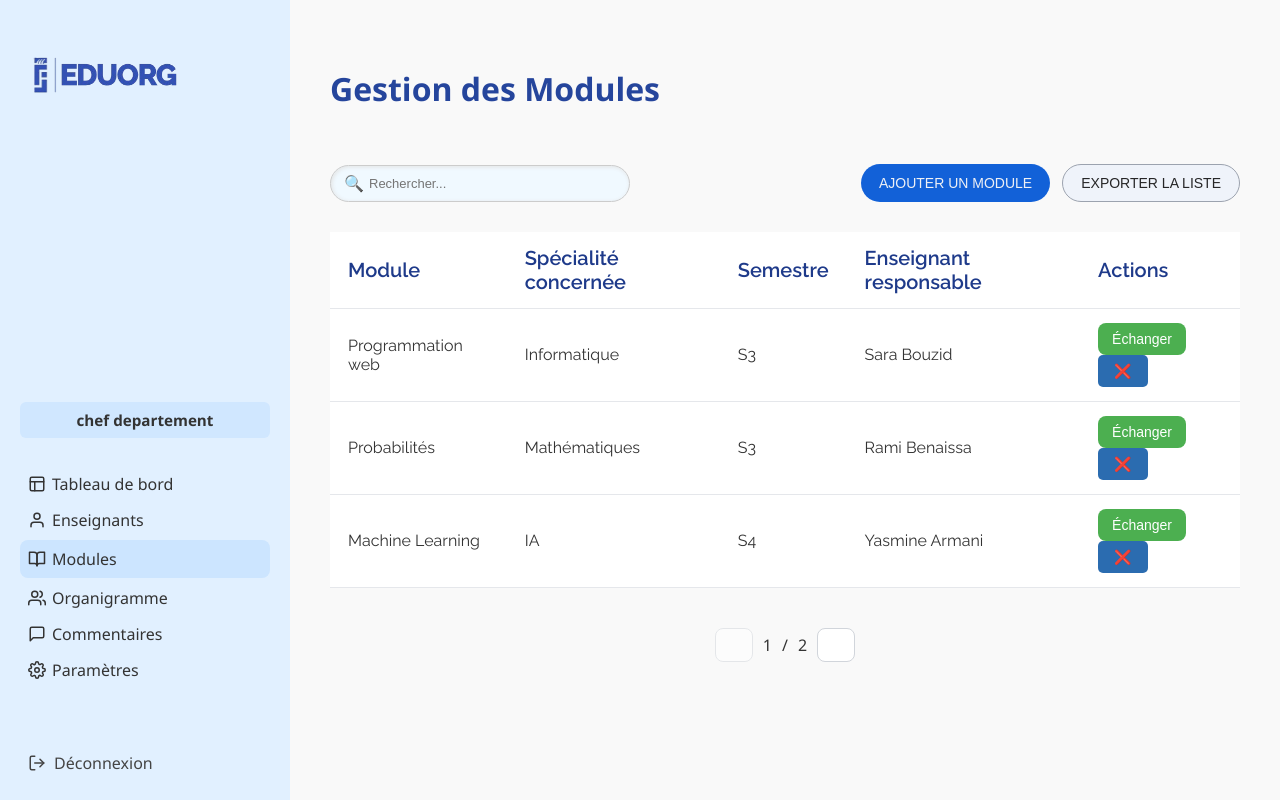
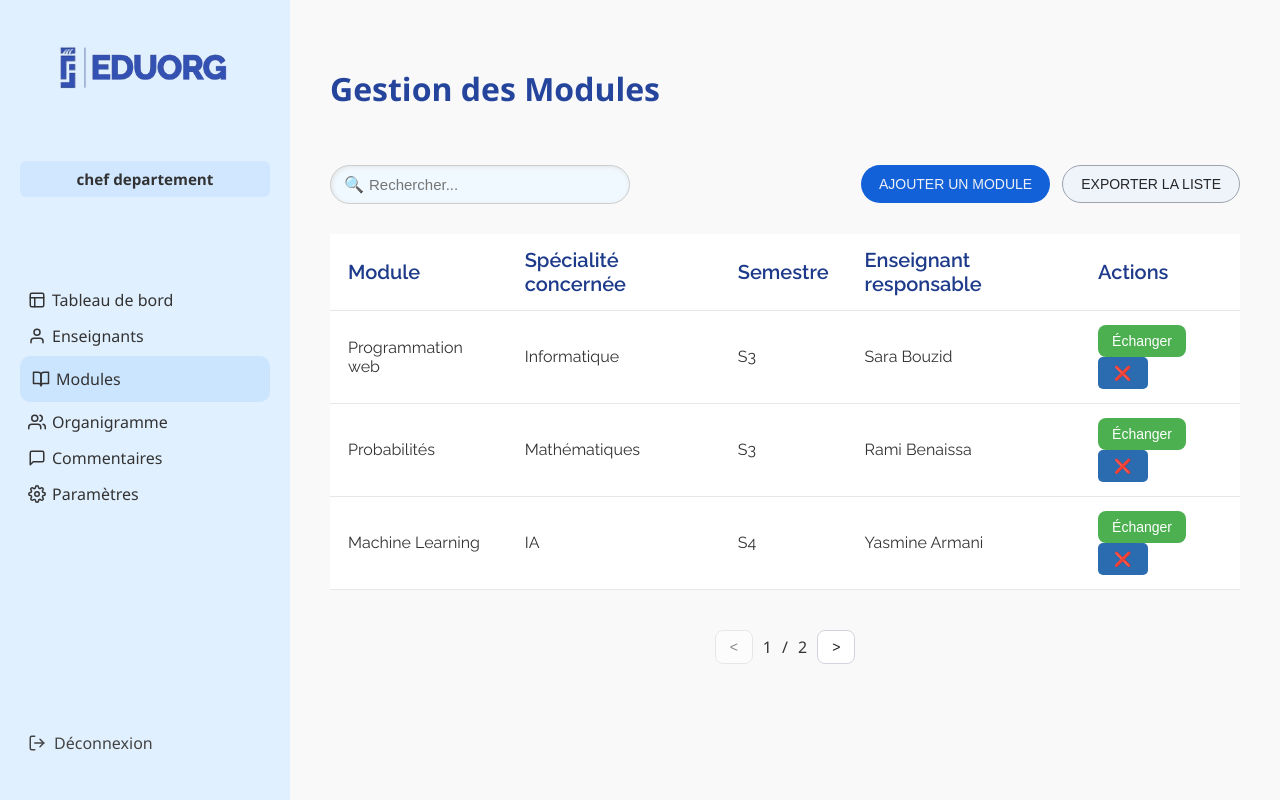
Before and after one commit to melissanf/projet-pluridisciplinaire, a React (Create React App) app: page /modules in a window 1280 px wide. Built offline with nearby package versions, Linux system fonts and the light colour scheme.

Commit message:
frontend

```diff
--- a/src/components/Pagination.css
+++ b/src/components/Pagination.css
@@ -14,6 +14,7 @@
     border-radius: 6px;
     cursor: pointer;
     font-weight: bold;
+    color: rgb(29, 28, 28);
   }
 
   .pagination button:disabled {
--- a/src/components/Sidebar.css
+++ b/src/components/Sidebar.css
@@ -2,7 +2,7 @@
 .sidebar {
   width: 250px;
   background-color: #e1f0ff;
-  padding: 16px;
+  padding: 20px;
   display: flex;
   flex-direction: column;
   justify-content: space-between;
@@ -13,7 +13,8 @@
   display: flex;
   justify-content: center;
   align-items: center;
-  margin-bottom: 12px;
+  margin-bottom: -50px;
+  margin-top: -110px;
 }
 
 .logo img {
@@ -30,8 +31,7 @@
   color: #333;
   text-align: center;
   font-size: 0.95rem;
-  margin-bottom: -100px;
-  margin-top: 70px;
+  margin-top: -200px;
 }
 
 /* Menu */
@@ -39,8 +39,7 @@
   display: flex;
   flex-direction: column;
   gap: 4px;
-  margin-bottom: 50px;
-
+   margin-top: -100px;
 }
 
 .menu-item {
@@ -69,8 +68,9 @@
   padding: 6px 8px;
   border-radius: 5px;
   transition: background-color 0.2s ease;
-  margin-top: -100px;
-}
+  margin-bottom: 20px;
+  margin-top: -20px;
+ }
 
 .logout:hover {
   background-color: #c4dfff;
--- a/src/components/SidebarTeacher.css
+++ b/src/components/SidebarTeacher.css
@@ -10,10 +10,10 @@
 
 /* Logo */
 .logo {
-  width: 300px;
-  margin-bottom: -80px;
-  margin-top: -80px;
-  margin-left: -80px;
+  width: 350px;
+  margin-bottom: 100px;
+  margin-top: -300px;
+  margin-left: -70px;
 }
 
 /* Rôle utilisateur */
@@ -25,34 +25,34 @@
   text-align: center;
   border-radius: 8px;
   font-weight: bold;
-  margin-top: 10px;  /* Adjusted for better layout */
-  margin-bottom: 20px; /* Adjusted for better layout */
+  margin-top: -250px;
+  margin-bottom: -70px;
 }
 
 /* Menu */
 .menu {
   display: flex;
   flex-direction: column;
-  gap: 25px;
-  margin-top: 20px; /* Adjusted for better layout */
+  gap: 4px;
+  margin-bottom: 50px;
+
 }
-
 .menu-item {
   display: flex;
   align-items: center;
-  gap: 10px;
+  gap: 20px;
   cursor: pointer;
   color: #333;
-  padding: 6px;
-  border-radius: 6px;
-  transition: background-color 0.3s ease;
+  padding: 20px 15px;
+  border-radius: 20px;
+  transition: background-color 0.2s ease;
 }
 
 .menu-item:hover,
 .menu-item.active {
   background-color: #cce5ff;
-  border-radius: 8px;
-  padding: 8px;
+  border-radius: 10px;
+  padding: 12px;
 }
 
 /* Déconnexion */
--- a/src/login/login.css
+++ b/src/login/login.css
@@ -46,9 +46,9 @@ body {
 /* Logo positionné en absolu */
 .login-logo {
   position: absolute;
-  top: -149px;
+  top: -160px;
   left: -95px;
-  width: 300px;
+  width: 350px;
   z-index: 10;
 }
 
--- a/src/pages/ModuleManagement.css
+++ b/src/pages/ModuleManagement.css
@@ -11,15 +11,7 @@ body {
   min-height: 100vh;
 }
 
-/* ----- Sidebar (agrandie) ----- */
-.sidebar {
-  width: 250px;
-  background-color: #e1f0ff;
-  padding: 20px;
-  display: flex;
-  flex-direction: column;
-  justify-content: space-between;
-}
+
 
 /* ----- Contenu principal ----- */
 .main {
@@ -132,6 +124,7 @@ body {
 }
 
 
+
 /* Style du champ de commentaire */
 textarea {
   font-family: 'Raleway', sans-serif;
--- a/src/pages/ModuleManagement.jsx
+++ b/src/pages/ModuleManagement.jsx
@@ -147,8 +147,10 @@ const ModuleManagement = () => {
           modules={paginatedModules}
           onEdit={handleEdit}
           onDelete={handleDelete}
+
           role={role}
         />
+
 
         <Pagination
           currentPage={currentPage}
--- a/src/pages/Profil.css
+++ b/src/pages/Profil.css
@@ -9,18 +9,19 @@
 .profile-form {
   flex: 1;
   padding: 20px; /* Reduced padding for a more compact layout */
-  background-color: #f5f9ff;
-  border-left: 1px solid #d0e7ff; /* Added border to separate sidebar and content */
+  background-color: #f1f5fa;
+  border-left: 1px solid #fff; /* Added border to separate sidebar and content */
   overflow-y: hidden; /* Prevents overflow and keeps everything visible */
   box-sizing: border-box; /* Ensures padding is included in the width */
 }
 
 /* Titre de la page de profil */
 .profile-form h1 {
-  color: #2b6cb0;
-  font-size: 1.6rem; /* Smaller title font size */
+  color: #25459c;
+  font-size: 2rem;
   font-weight: bold;
-  margin-bottom: 15px; /* Reduced space under the title */
+  margin-bottom: 50px;
+  margin-top: 50px;
   text-align: center; /* Centers the title */
 }
 
@@ -28,13 +29,13 @@
 form {
   display: flex;
   flex-direction: column;
-  gap: 15px; /* Reduced gap between form elements */
+  gap: 5px;
 }
 
 /* Row for inputs and selects */
 .form-row {
   display: flex;
-  gap: 15px; /* Reduced gap for a tighter layout */
+  gap: 20px; /* Reduced gap for a tighter layout */
 }
 
 /* Form inputs and selects */
@@ -43,7 +44,7 @@ input, select, textarea {
   padding: 8px; /* Reduced padding for smaller fields */
   border: 1px solid #ccc;
   border-radius: 5px; /* Slightly smaller border radius */
-  font-size: 13px; /* Reduced font size for a more compact layout */
+  font-size: 15px; /* Reduced font size for a more compact layout */
   background-color: #fff; /* White background for consistency */
   transition: border-color 0.3s ease;
   box-sizing: border-box; /* Ensures padding is included in the width */
--- a/src/pages/Profil.jsx
+++ b/src/pages/Profil.jsx
@@ -21,7 +21,7 @@ const Profil = () => {
           </div>
           <div className="form-row">
             <input type="email" placeholder="votre.email@exemple.com" />
-            <input type="tel" placeholder="+33 6 XX XX XX XX" />
+            <input type="tel" placeholder="+213 6 XX XX XX XX" />
           </div>
           <div className="form-row">
             <select>
--- a/src/pages/TeacherTableManagment.css
+++ b/src/pages/TeacherTableManagment.css
@@ -11,15 +11,6 @@ body {
   min-height: 100vh;
 }
 
-/* ----- Sidebar (agrandie) ----- */
-.sidebar {
-  width: 250px;
-  background-color: #e1f0ff;
-  padding: 20px;
-  display: flex;
-  flex-direction: column;
-  justify-content: space-between;
-}
 
 /* ----- Contenu principal ----- */
 .main {
--- a/src/signup/signup.css
+++ b/src/signup/signup.css
@@ -123,7 +123,7 @@
   display: flex;
   align-items: center;
   gap: 0.5rem;
-  margin: -25px;
+  margin: -10px;
   font-size: 0.95rem;
   margin-left: 10px;
 }
```
